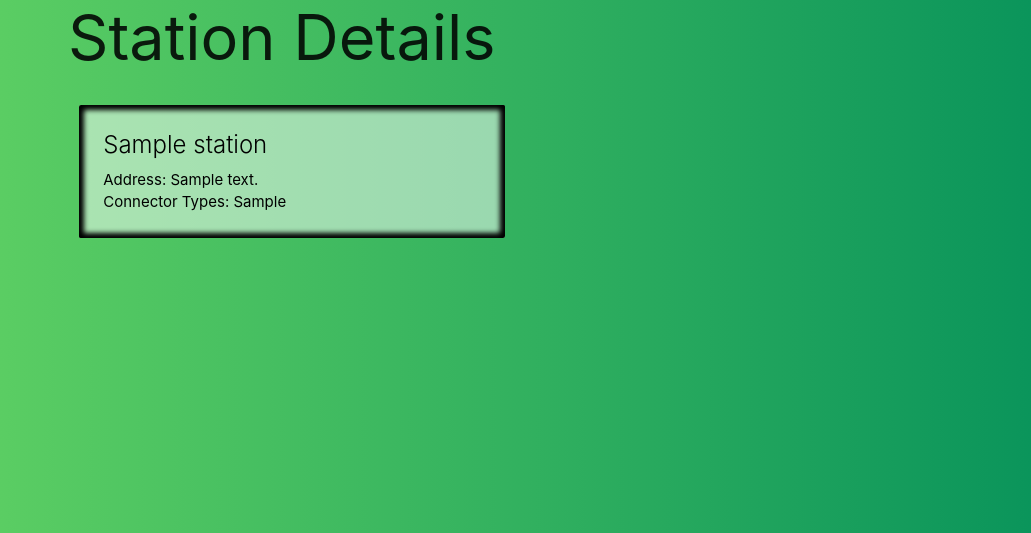
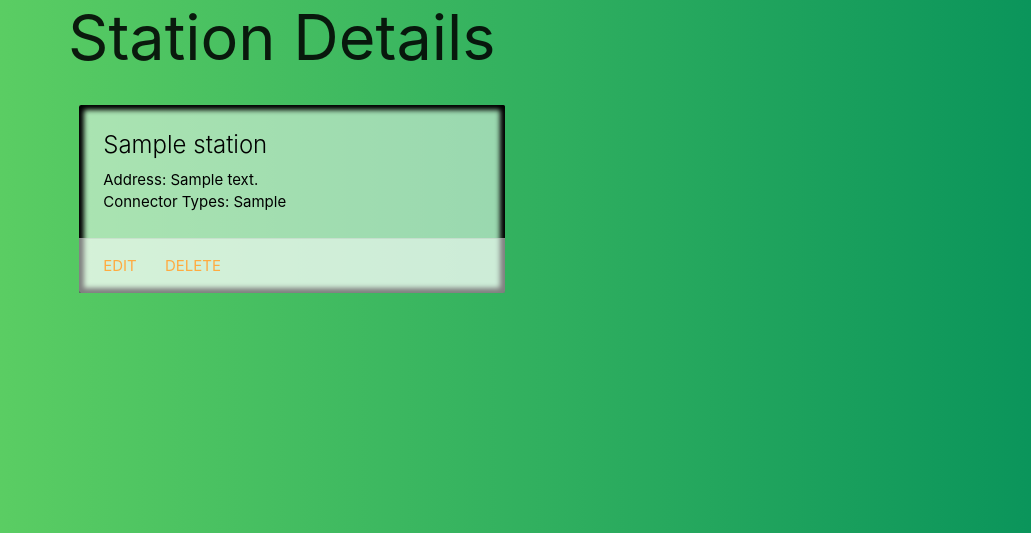
Before and after one commit to kiko-nunez/power_up, a Django app: page /stations/1/ in a window 1280 px wide. Shown: the part 103-636 px from the top of the page, without its empty margins (124-1155 px from the left). Run offline with Django 4.2, Linux system fonts and the light colour scheme; tables that the repository leaves empty hold one stand-in row (values such as "Sample post").

Commit message:
adds edit and delete buttons on detail page

```diff
--- a/main_app/templates/main_app/search_form.html
+++ b/main_app/templates/main_app/search_form.html
@@ -7,6 +7,7 @@
     <!-- Render the inputs inside of <tr>s & <td>s -->
     {{ form.as_table }}
   </table>
+  <input type="search" value="PostCode"/>
   <input type="submit" value="Submit!" class="btn" />
 </form>
 {% endblock %}
--- a/main_app/templates/stations/detail.html
+++ b/main_app/templates/stations/detail.html
@@ -9,6 +9,10 @@
         <p>Address: {{ station.address }}</p>
         <p>Connector Types: {{ station.connectors }}</p>
       </div>
+      <div class="card-action">
+        <a href="{% url 'stations_update' station.id %}">Edit</a>
+        <a href="{% url 'stations_delete' station.id %}">Delete</a>
+      </div>
     </div>
   </div>
 </div>
--- a/main_app/templates/stations/index.html
+++ b/main_app/templates/stations/index.html
@@ -47,6 +47,7 @@
         {% comment %} <input type="text" name="Address" placeholder="Address">
         <input type="number" name="postcode" placeholder="Postcode" id=""> {% endcomment %}
         {{ form.as_p }}
+        <input type="search" placeholder="Enter Post Code"/>
         <input type="submit" value="Submit!" class="btn green" />
         {% comment %} {{ data['station_name'] }}
         {{ data['station_address'] }} {% endcomment %}
--- a/main_app/urls.py
+++ b/main_app/urls.py
@@ -9,5 +9,7 @@ urlpatterns = [
     path('mystations/', views.stations, name='stations'),
     path('stations/<int:station_id>/', views.stations_detail, name='detail'),
     path('stations/create/', views.StationCreate.as_view(), name='stations_create'),
-    path('stations/<int:station_id>/add_station/', views.add_station, name='add_station')
+    path('stations/<int:station_id>/add_station/', views.add_station, name='add_station'),
+    path('stations/<int:pk>/update/', views.StationUpdate.as_view(), name='stations_update'),
+    path('stations/<int:pk>/delete/', views.StationDelete.as_view(), name='stations_delete'),
 ]
--- a/main_app/views.py
+++ b/main_app/views.py
@@ -2,7 +2,7 @@ from django.shortcuts import render, redirect
 from django.contrib.auth import login
 from django.contrib.auth.forms import UserCreationForm
 from .models import Station
-from django.views.generic.edit import CreateView
+from django.views.generic.edit import CreateView, UpdateView, DeleteView
 import requests
 from .forms import StationForm, SearchForm
 
@@ -88,3 +88,14 @@ class StationCreate(CreateView):
     model = Station
     fields = 'name', 'address', 'availability', 'connectors', 'reviews'
     success_url = '/mystations/'
+
+    def form_valid(self, form):
+        form.instance.user = self.request.user
+        return super().form_valid(form)
+
+class StationUpdate(UpdateView):
+    model = Station
+    fields = '__all__'
+class StationDelete(DeleteView):
+    model = Station
+    success_url = '/stations/'
```
